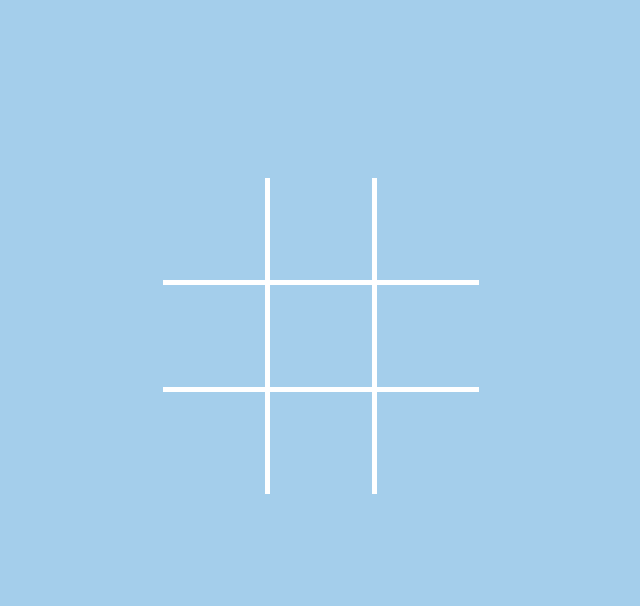
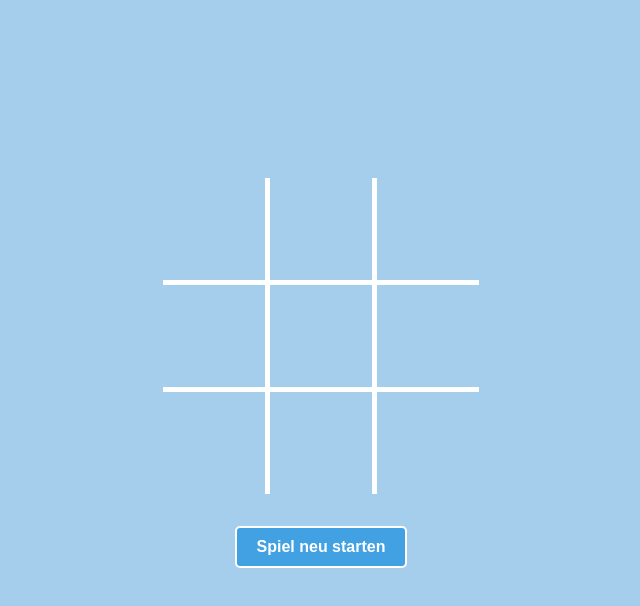
Before and after one commit to jasmin-raith/tic-tac-toe, a plain HTML site: page index.html in a window 1280 px wide. Shown: the part 86-692 px from the top of the page, without its empty margins (319-959 px from the left). Drawn offline with nearby package versions, Linux system fonts and the light colour scheme.

Commit message:
restart game

```diff
--- a/index.html
+++ b/index.html
@@ -14,6 +14,10 @@
 
     <div id="content"></div>
 
+    <div class="center mt-32">
+        <button onclick="restartGame()">Spiel neu starten</button>
+    </div>
+
     <script src="script.js"></script>
 </body>
 </html>
--- a/script.js
+++ b/script.js
@@ -62,6 +62,22 @@ function render() {
 
     // set table HTML to contentDiv
     contentDiv.innerHTML = tableHTML;
+}
+
+
+function restartGame(){
+    fields = [
+        null,
+        null,
+        null,
+        null,
+        null,
+        null,
+        null,
+        null,
+        null,
+    ];
+    render();
 }
 
 
--- a/style.css
+++ b/style.css
@@ -51,3 +51,29 @@ table tr:last-child td {
 table tr td:last-child {
     border-right: none;
 }
+
+.center {
+    display: flex;
+    justify-content: center;
+    align-items: center;
+}
+
+.mt-32 {
+    margin-top: 32px;
+}
+
+button {
+    display: block;
+    padding: 10px 20px;
+    border-radius: 5px;
+    border: 2px solid #fff;
+    color: #fff;
+    background-color: #42a1e3;
+    font-size: 16px;
+    font-weight: bold;
+    cursor: pointer;
+}
+
+button:hover {
+    background-color: #6fbaed;
+}
```
